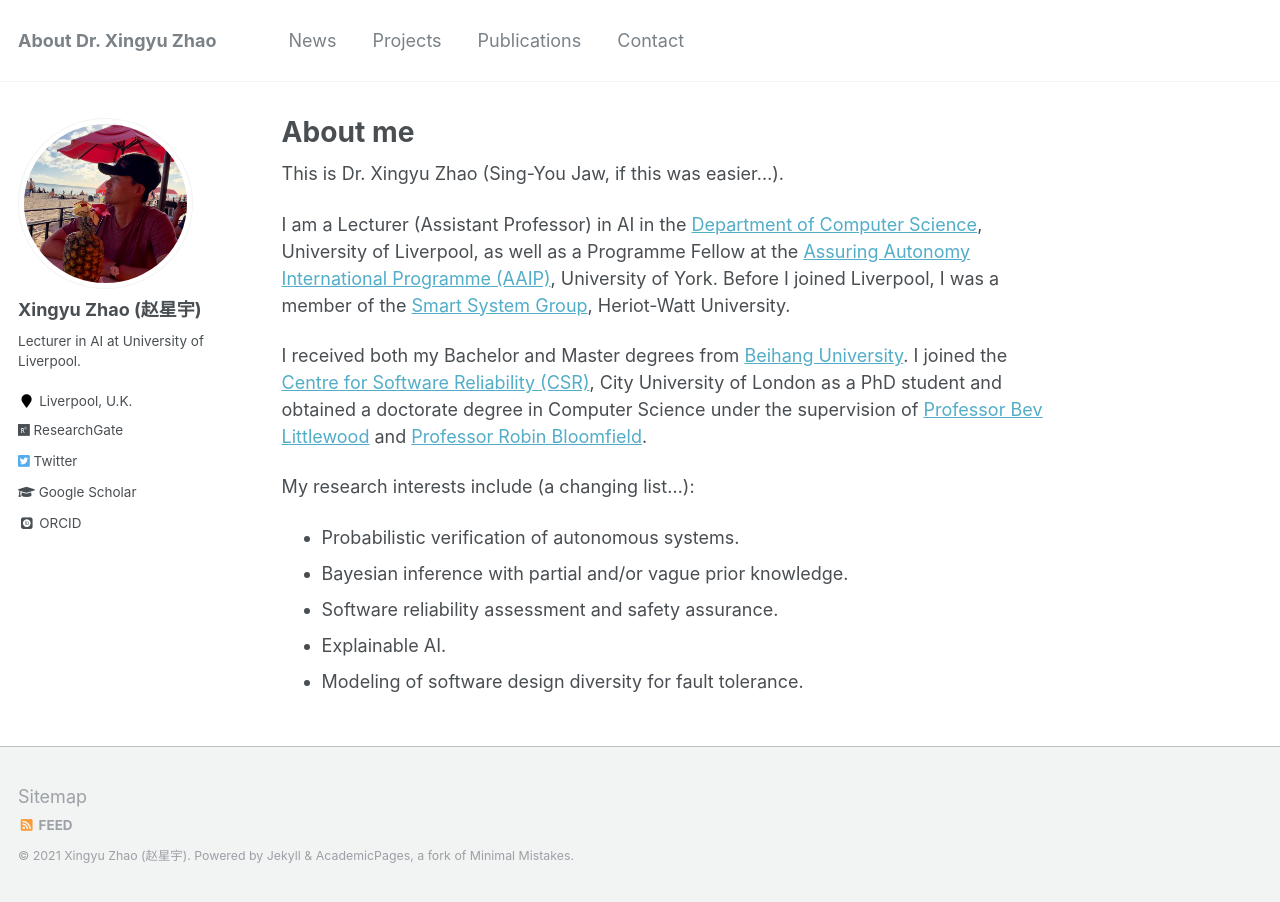
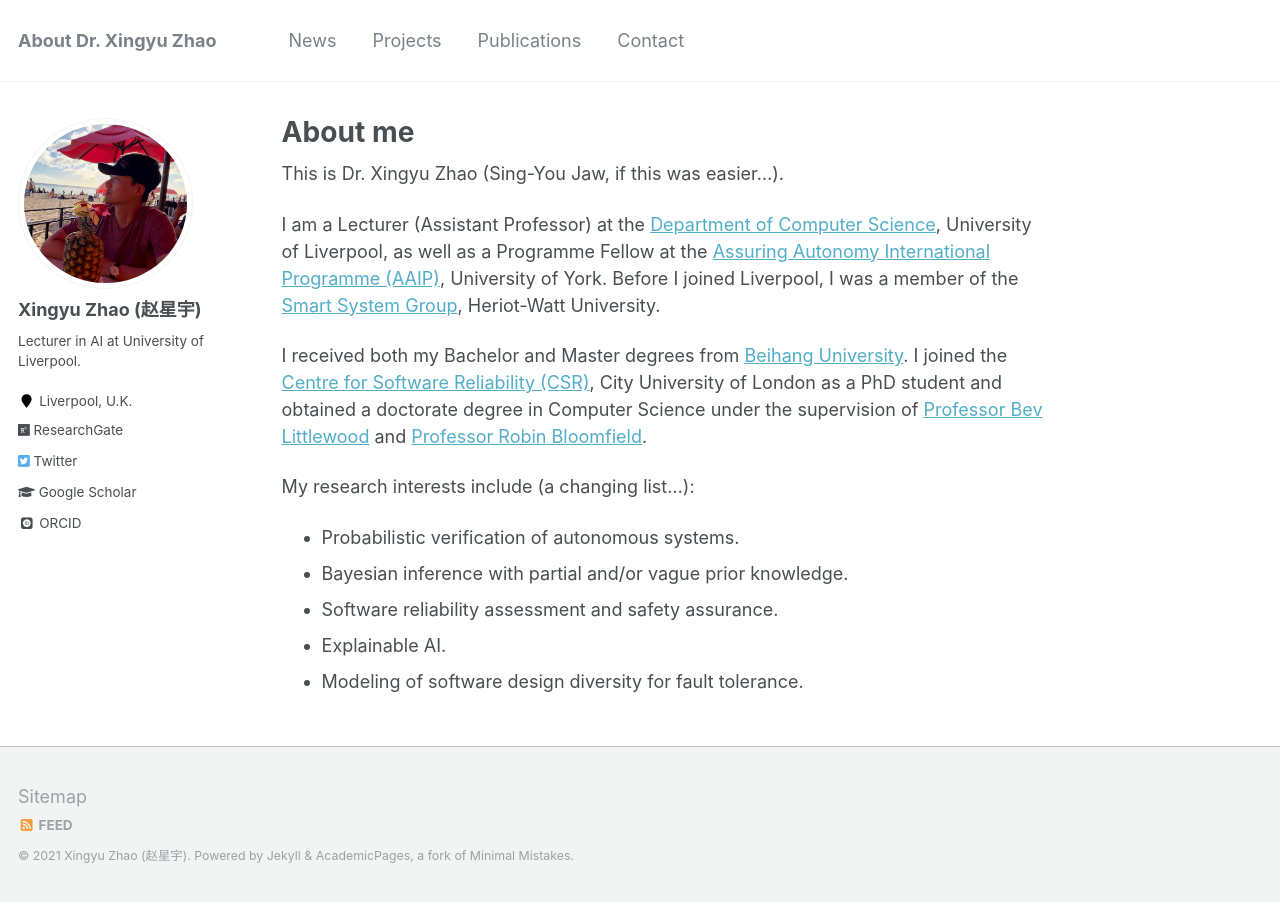
Before and after one commit to x-y-zhao/x-y-zhao.github.io, a Jekyll site: the page built from _pages/about.md, in a window 1280 px wide. Built offline with Jekyll 4.4.1, drawn with Linux system fonts in a browser that asks for light colours; some web fonts are replaced.

```diff
--- a/_pages/about.md
+++ b/_pages/about.md
@@ -10,7 +10,7 @@ redirect_from:
 
 This is Dr. Xingyu Zhao (Sing-You Jaw, if this was easier...).
 
-I am a Lecturer (Assistant Professor) in AI in the [Department of Computer Science](https://www.csc.liv.ac.uk/), University of Liverpool, as well as a Programme Fellow at the [Assuring Autonomy International Programme (AAIP)](https://www.york.ac.uk/assuring-autonomy/), University of York. Before I joined Liverpool, I was a member of the [Smart System Group](https://smartsystems.hw.ac.uk/), Heriot-Watt University.
+I am a Lecturer (Assistant Professor) at the [Department of Computer Science](https://www.csc.liv.ac.uk/), University of Liverpool, as well as a Programme Fellow at the [Assuring Autonomy International Programme (AAIP)](https://www.york.ac.uk/assuring-autonomy/), University of York. Before I joined Liverpool, I was a member of the [Smart System Group](https://smartsystems.hw.ac.uk/), Heriot-Watt University.
 
 I received both my Bachelor and Master degrees from [Beihang University](https://ev.buaa.edu.cn/). I joined the [Centre for Software Reliability (CSR)](https://www.city.ac.uk/about/schools/mathematics-computer-science-engineering/research/centre-for-software-reliability), City University of London as a PhD student and obtained a doctorate degree in Computer Science under the supervision of [Professor Bev Littlewood](https://www.city.ac.uk/people/academics/bev-littlewood) and [Professor Robin Bloomfield](https://www.city.ac.uk/people/academics/robin-bloomfield).
 
```
